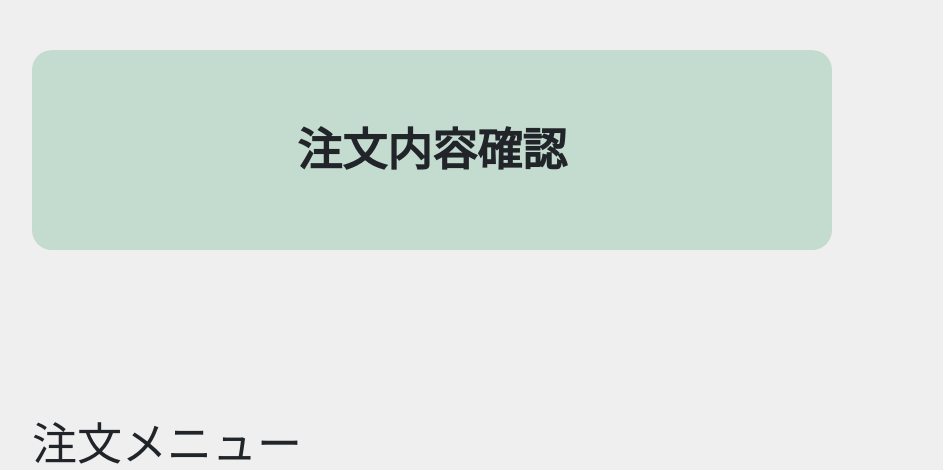
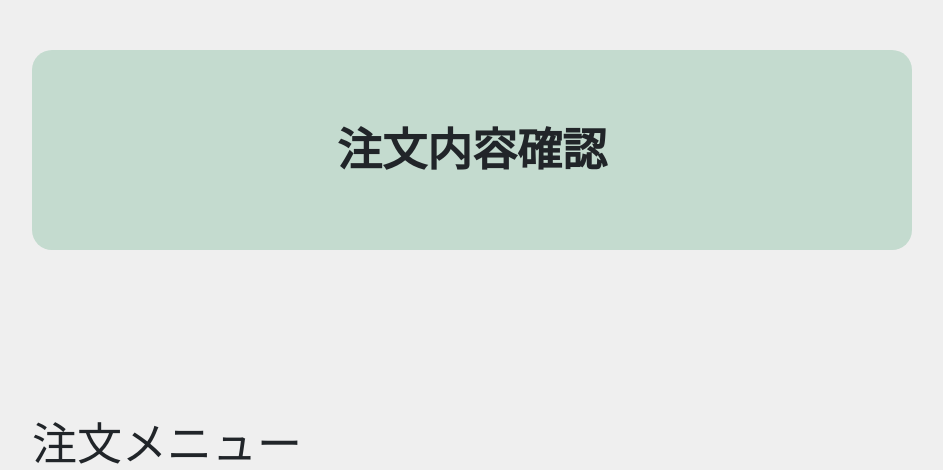
Before and after one commit to goma000/softwareB-2023, a Flask app: page /order_confirmation in a window 1280 px wide. Shown: the part 200-670 px from the top of the page, without its empty margins (18-961 px from the left). Run offline with Flask 3, Linux system fonts and the light colour scheme.

Commit message:
サイズ調整

```diff
--- a/static/style.css
+++ b/static/style.css
@@ -328,7 +328,7 @@ header .navbar-collapse {
   margin-left: 50px;
 }
 .content .green-box {
-  width: 800px;
+  width: 880px;
   height: 200px;
   background: #C4DBCF;
   border-radius: 20px;
--- a/static/style.scss
+++ b/static/style.scss
@@ -327,7 +327,7 @@ header {
 }
 
 .green-box {
-  width: 800px;
+  width: 880px;
   height: 200px;
   background: #C4DBCF;
   border-radius: 20px;
```
